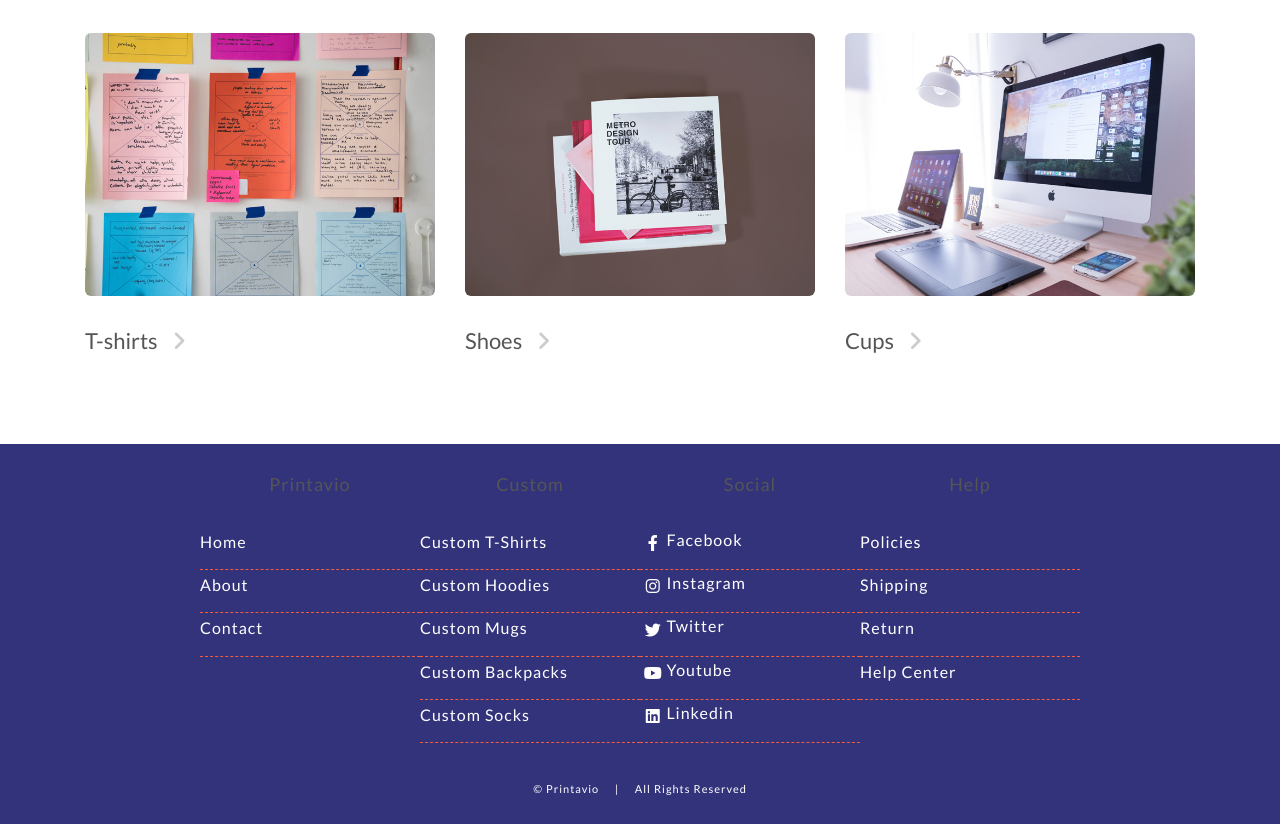
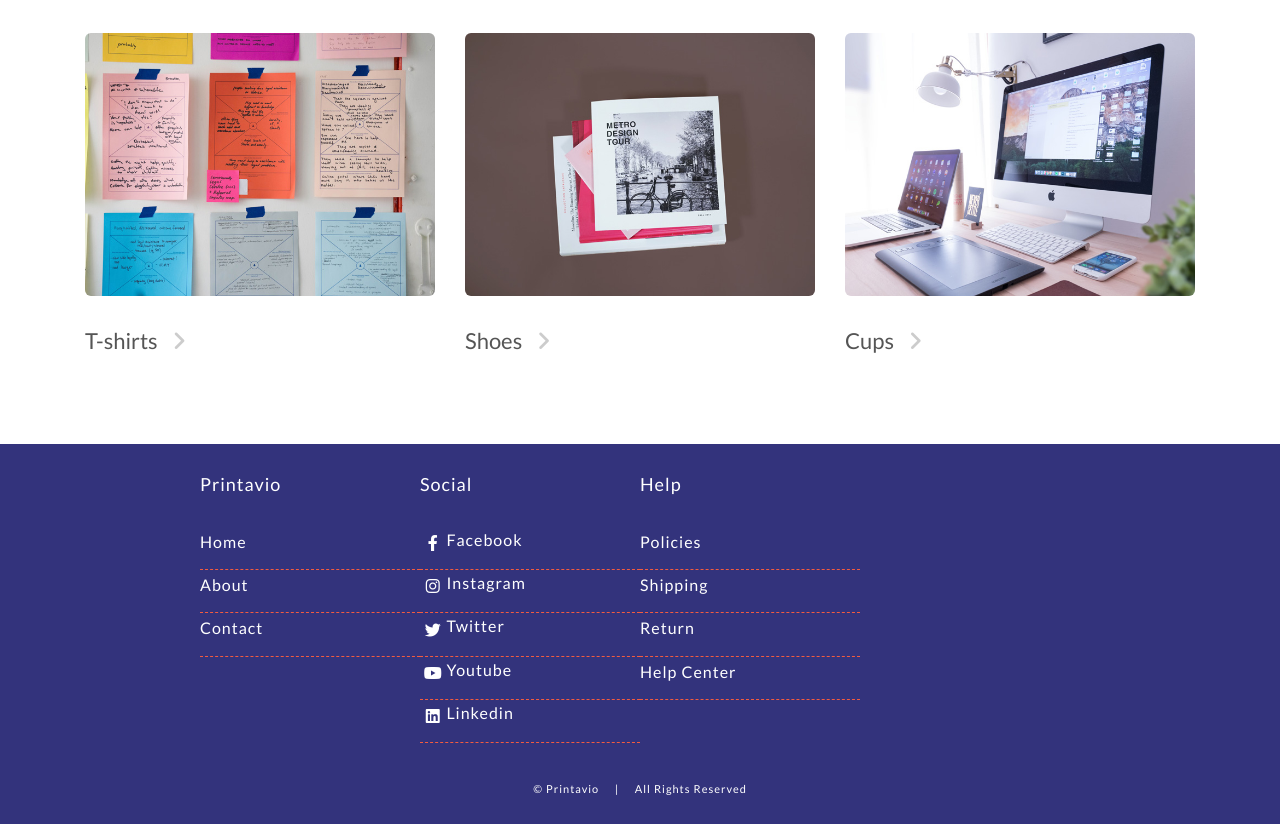
Before and after one commit to mohamed-gammal-tech/HopePage-Before-log-in, a plain HTML site: page index.html in a window 1280 px wide. Shown: the part 2181-3005 px from the top of the page. Drawn offline with nearby package versions, Linux system fonts and the light colour scheme; files whose address does not match are found by name.

Commit message:
homepage-beforLogin

```diff
--- a/assets/css/footer.css
+++ b/assets/css/footer.css
@@ -28,8 +28,12 @@ body {
 }
 
 #webFooter h3 {
+  display: flex;
+  align-items: flex-start;
+  justify-content: flex-start;
   font-size: 18px;
   padding-bottom: 20px;
+  color: white;
 }
 
 #webFooter a {
--- a/footer.html
+++ b/footer.html
@@ -25,14 +25,6 @@
           <a href="#">home</a>
           <a href="#">about</a>
           <a href="#">contact</a>
-        </div>
-        <div id="webFooter">
-          <h3>Custom</h3>
-          <a href="#">Custom T-shirts</a>
-          <a href="#">Custom Hoodies</a>
-          <a href="#">Custom Mugs</a>
-          <a href="#">Custom Backpacks</a>
-          <a href="#">Custom Socks</a>
         </div>
         <div id="webFooter">
           <h3>Social</h3>
```
